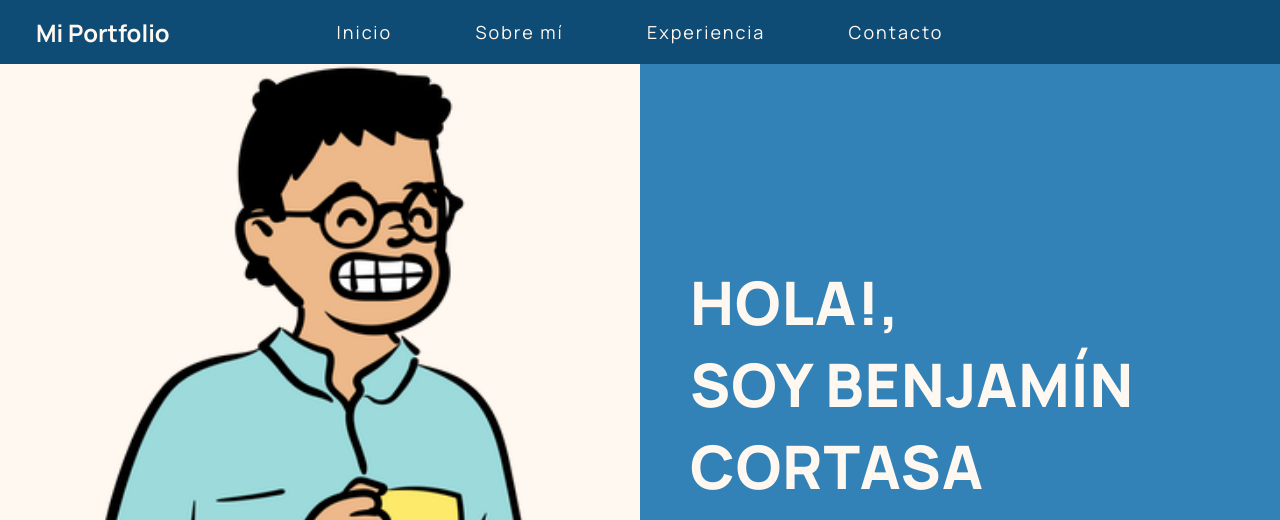
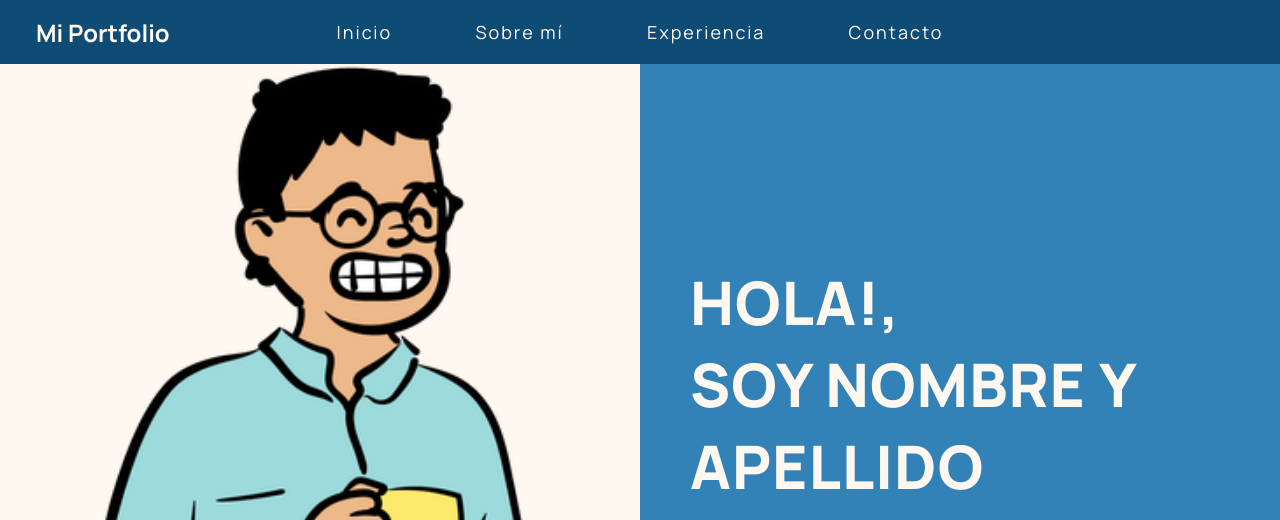
Before and after one commit to benjacortasa/portfolio-template, a plain HTML site: page index.html in a window 1280 px wide. Shown: the top 520 px of the page. Drawn offline with nearby package versions, Linux system fonts and the light colour scheme.

Commit message:
Update index.html

```diff
--- a/index.html
+++ b/index.html
@@ -38,7 +38,7 @@
     </div>
     <div class="half-section text-section">
       <div class="introduction">
-        <h1 class="title">Hola!, <br> Soy Benjamín Cortasa </h1>
+        <h1 class="title">Hola!, <br> Soy Nombre y Apellido </h1>
         <ul class="socials">
           <li><a class="socials-icon" href=""><i class="bi bi-github"></i></a></li>
           <li><a class="socials-icon" href=""><i class="bi bi-linkedin"></i></a></li>
```
